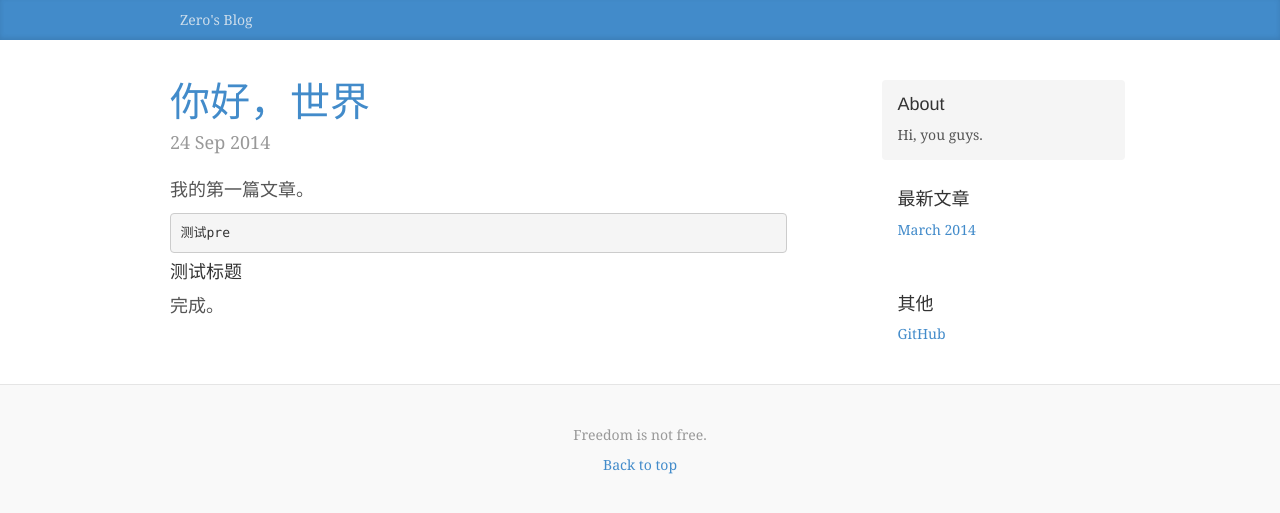
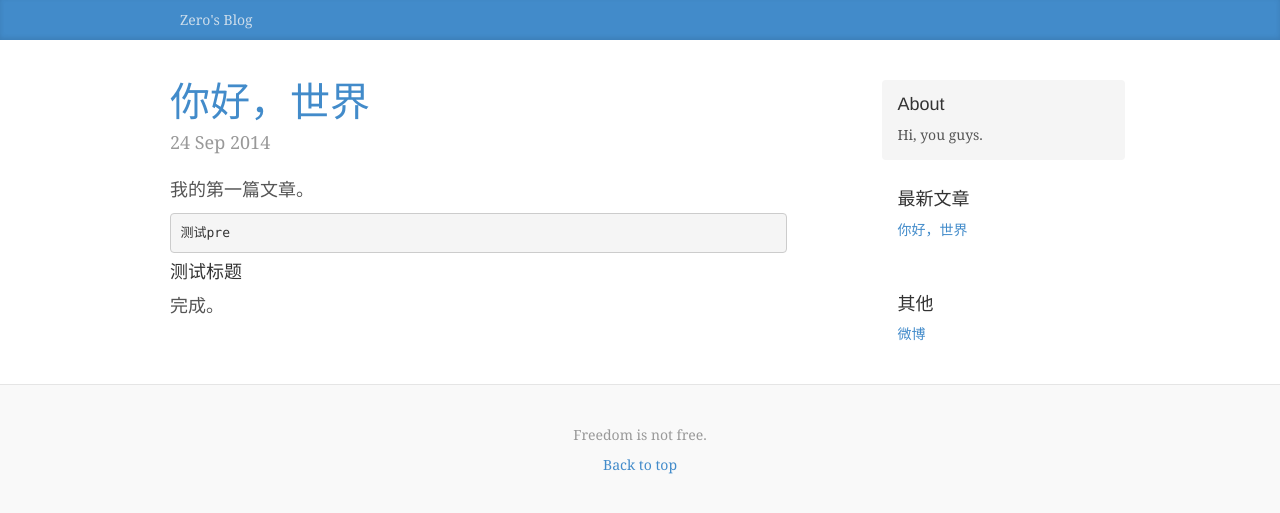
Before and after one commit to butterandfly/butterandfly.github.io, a Jekyll site: the page built from index.html, in a window 1280 px wide. Shown: the top 513 px of the page. Built offline with Jekyll 4.4.1, drawn with Linux system fonts in a browser that asks for light colours; nearby versions of some CDN libraries; library files that are not in the unit come from our copies.

Commit message:
优化了样式，使用了markdownify

```diff
--- a/_includes/sidebar.html
+++ b/_includes/sidebar.html
@@ -6,13 +6,15 @@
   <div class="sidebar-module">
     <h4>最新文章</h4>
     <ol class="list-unstyled">
-      <li><a href="#">March 2014</a></li>
+      {% for post in site.posts %}
+      <li><a href="{{ post.url }}">{{ post.title }}</a></li>
+      {% endfor %}
     </ol>
   </div>
   <div class="sidebar-module">
     <h4>其他</h4>
     <ol class="list-unstyled">
-      <li><a href="http://weibo.com/zenol#">GitHub</a></li>
+      <li><a href="http://weibo.com/zenol#">微博</a></li>
     </ol>
   </div>
 </div><!-- /.blog-sidebar -->
--- a/index.html
+++ b/index.html
@@ -7,7 +7,7 @@ title: Zero's Blog
 <div class="blog-post">
   <h2 class="blog-post-title"><a href="{{ post.url }}">{{ post.title }}</a></h2>
   <p class="blog-post-meta">{{ post.date | date_to_string }}</p>
-  {{ post.content }}
+  {{ post.content | markdownify }}
 </div><!-- /.blog-post -->
 {% endfor %}
 
```
